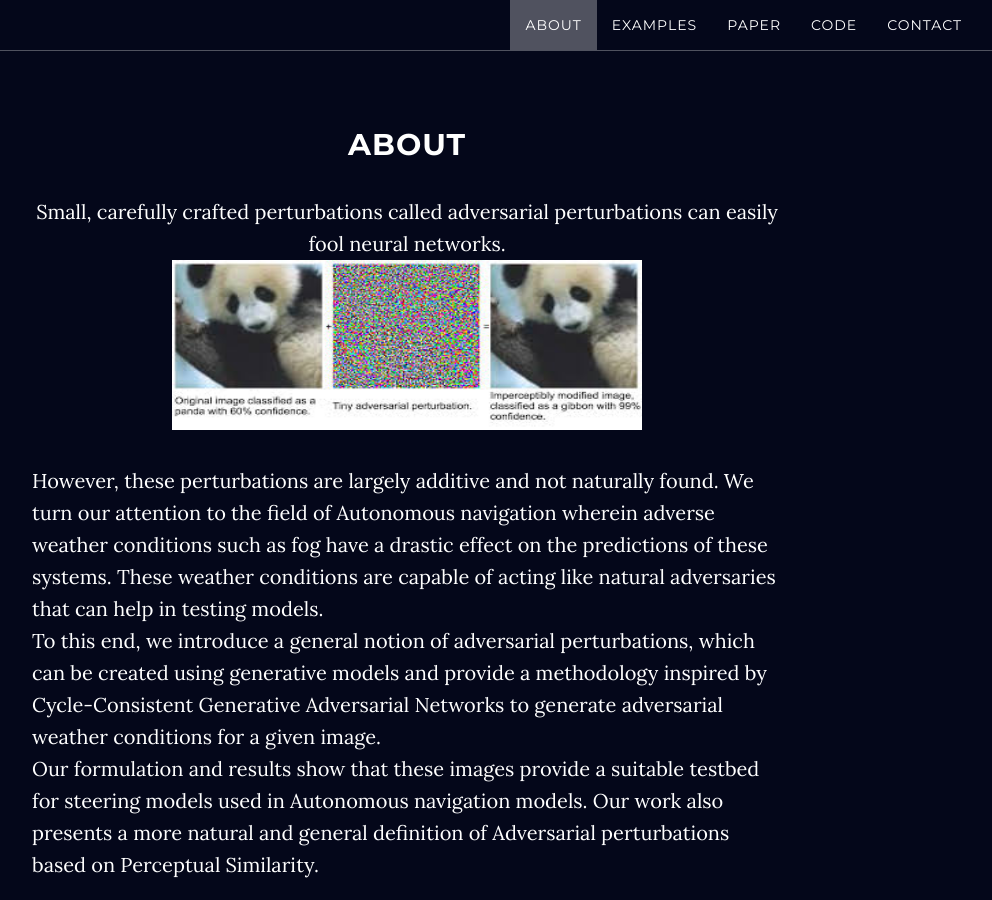
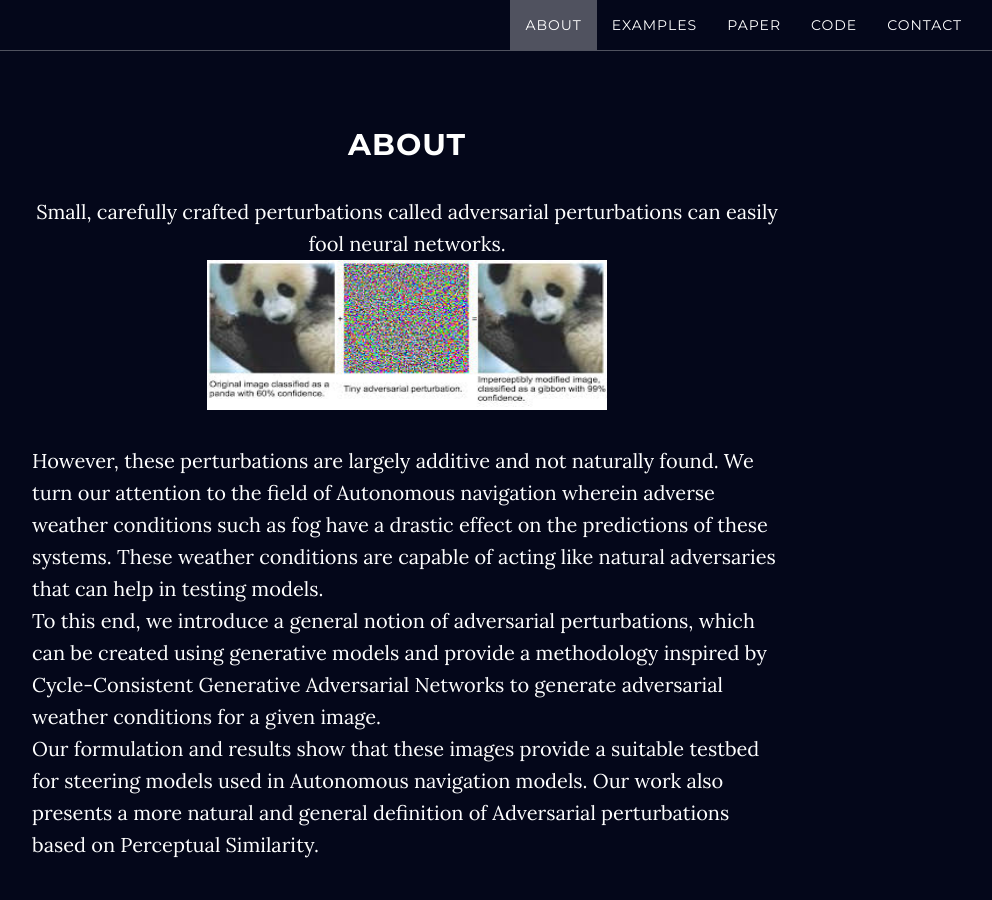
Before and after one commit to code-Assasin/website_little_fog, a Jekyll site: the page built from index.html, in a window 1280 px wide and 900 px high, scrolled down 972 px. Shown: the whole window, without its empty margins (233-1225 px from the left). Built offline with Jekyll 4.4.1, drawn with Linux system fonts in a browser that asks for light colours.

Commit message:
dimension changes

```diff
--- a/_includes/about.html
+++ b/_includes/about.html
@@ -4,7 +4,7 @@
             <div class="col-lg-8 col-lg-offset-2">
                 <h2>About</h2>
                 <p>  Small, carefully crafted perturbations called adversarial perturbations can easily fool neural networks. <br>
-               	<img src="img/panda-img.jpeg" alt="sample perturbation" align="center" width="470" height="170"> </p>
+               	<img src="img/panda-img.jpeg" alt="sample perturbation" align="center" width="400" height="150"> </p>
                	<p align="left">However, these perturbations are largely additive and not naturally found. We turn our attention to the field of Autonomous navigation wherein adverse weather conditions such as fog have a drastic effect on the predictions of these systems. These weather conditions are capable of acting like natural adversaries that can help in testing models. <br>
                	To this end, we introduce a general notion of adversarial perturbations, which can be created using generative models and provide a methodology inspired by Cycle-Consistent Generative Adversarial Networks to generate adversarial weather conditions for a given image. <br>
                 Our formulation and results show that these images provide a suitable testbed for steering models used in Autonomous navigation models. Our work also presents a more natural and general definition of Adversarial perturbations based on Perceptual Similarity. </p>
```
